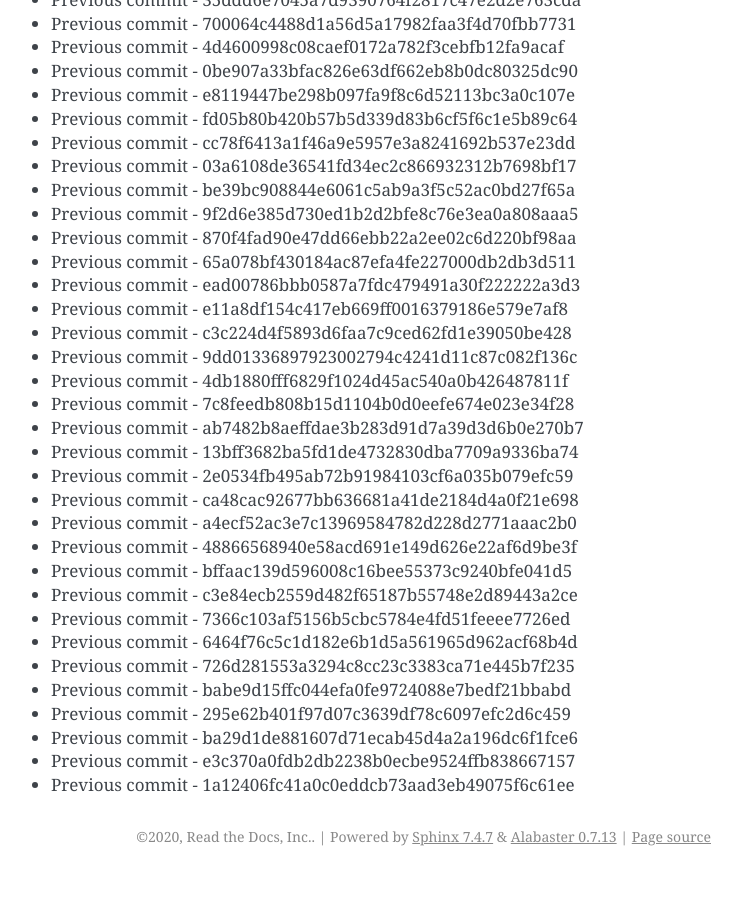
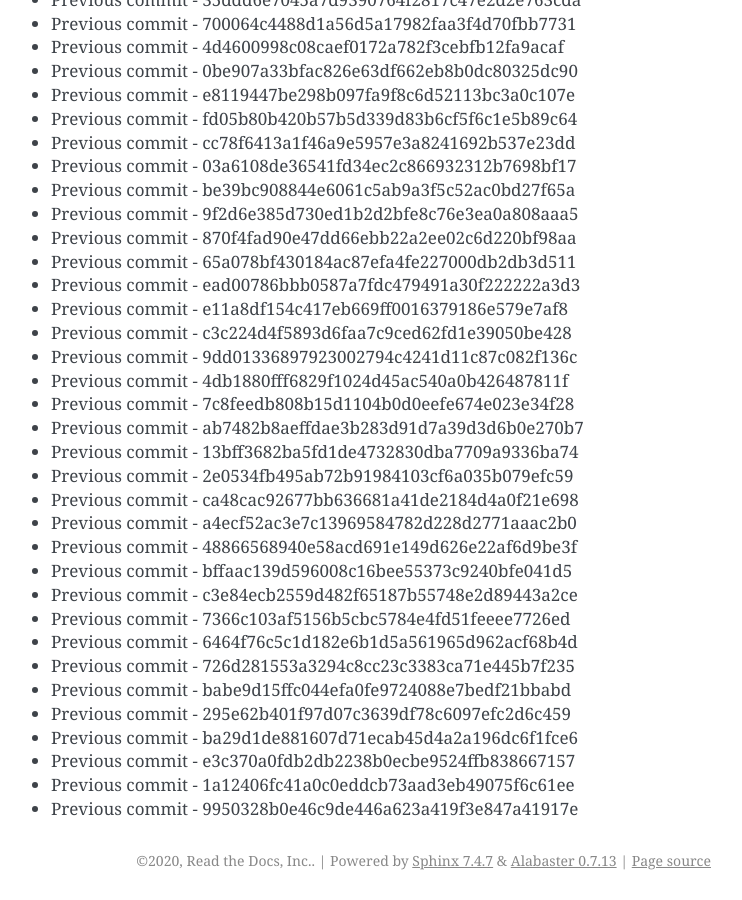
Before and after one commit to readthedocs/rtd-git-stresstest, a Sphinx documentation site: the page built from docs/updates.rst, in a window 1280 px wide and 900 px high, scrolled down 2845 px. Shown: the whole window, without its empty margins (399-1141 px from the left). Built offline with Sphinx 7.4.7, drawn with Linux system fonts in a browser that asks for light colours; before the commit the page ends 3721 px from its top, so only the background shows below that.

Commit message:
Generating commit from previous: 9950328b0e46c9de446a623a419f3e847a41917e

```diff
--- a/docs/updates.rst
+++ b/docs/updates.rst
@@ -151,3 +151,4 @@ It can be tested for any performance characteristics.
 * Previous commit - ba29d1de881607d71ecab45d4a2a196dc6f1fce6
 * Previous commit - e3c370a0fdb2db2238b0ecbe9524ffb838667157
 * Previous commit - 1a12406fc41a0c0eddcb73aad3eb49075f6c61ee
+* Previous commit - 9950328b0e46c9de446a623a419f3e847a41917e
```
